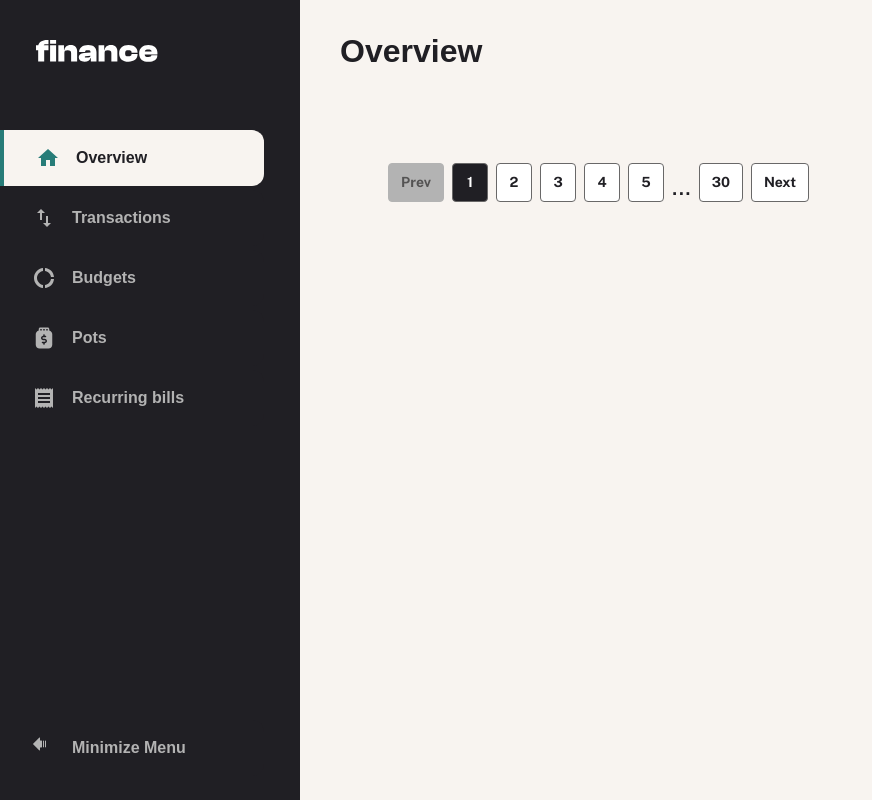
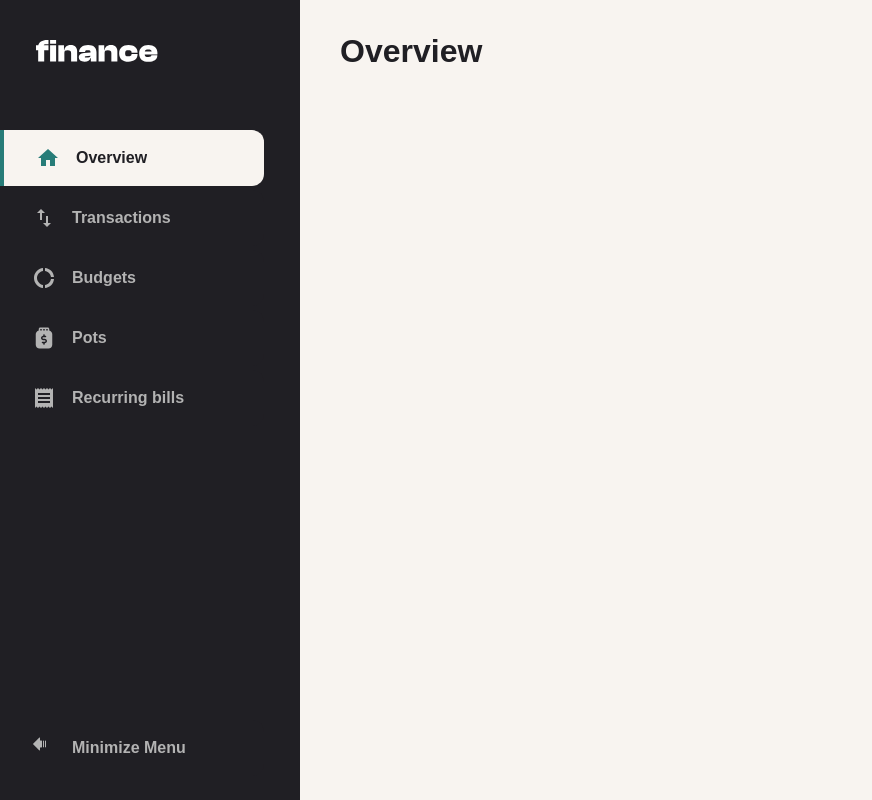
Before and after one commit to oscarvalenzuela25/Finance-client, a Next.js app: page / in a window 1280 px wide. Shown: the whole page, without its empty margins (0-872 px from the left). Built offline with nearby package versions, Linux system fonts and the light colour scheme; no server answers.

Commit message:
delete extra lines

```diff
--- a/src/app/page.tsx
+++ b/src/app/page.tsx
@@ -1,5 +1,4 @@
 "use client";
-import Paginator from "@/components/Paginator";
 import {
   BodyContainer,
   BodyLeftContainer,
@@ -19,11 +18,6 @@ const Home = () => {
       <BodyContainer size={{ xs: 12 }}>
         <BodyLeftContainer size={{ xs: 12, md: 6 }}></BodyLeftContainer>
         <BodyRightContainer size={{ xs: 12, md: 6 }}></BodyRightContainer>
-        <Paginator
-          totalItems={300}
-          itemsPerPage={10}
-          onPageChange={(page) => console.log("Page changed to:", page)}
-        ></Paginator>
       </BodyContainer>
     </RootContainer>
   );
```
